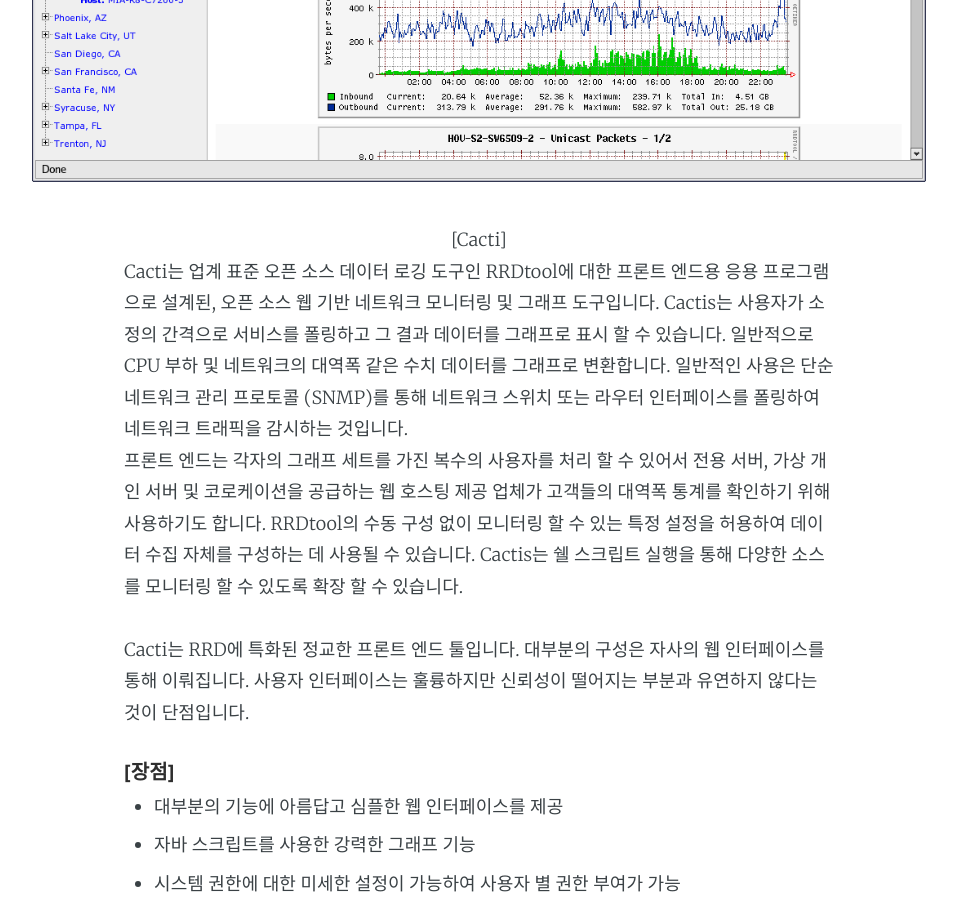
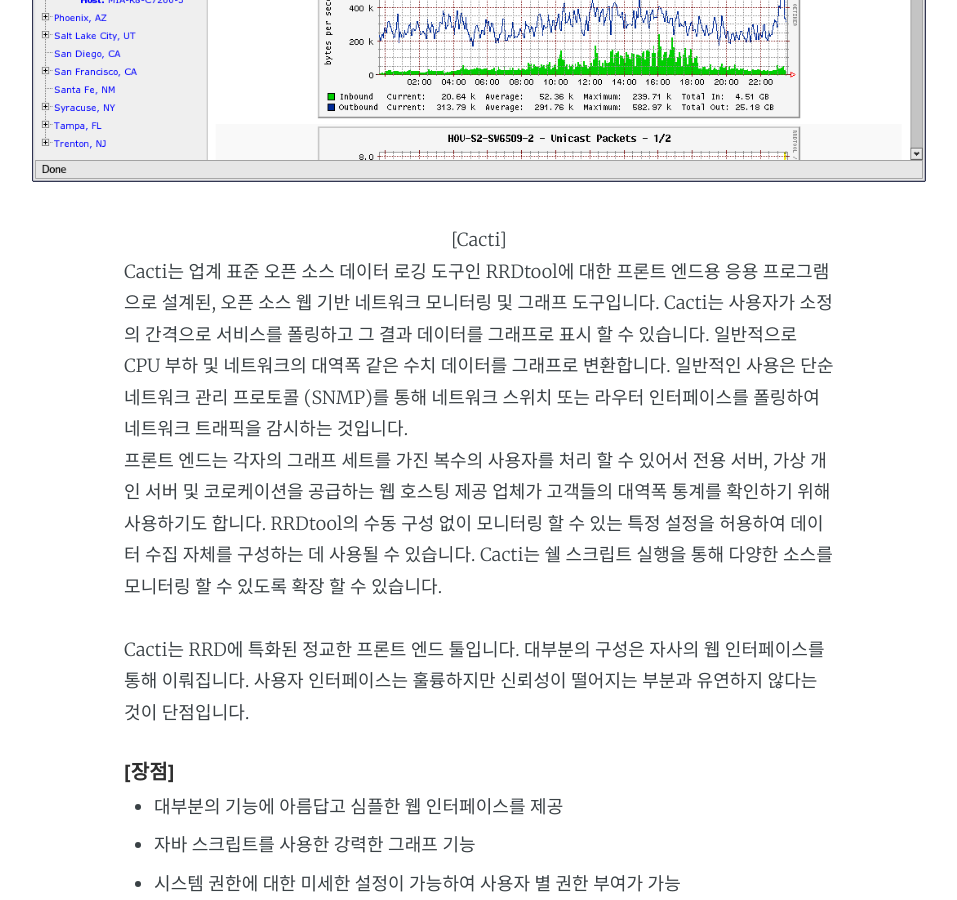
Before and after one commit to whatap/whatap.github.io, a Jekyll site: the page built from _posts/2015-10-11-OpenSourceMonitoringTool.md, in a window 1280 px wide and 900 px high, scrolled down 3718 px. Shown: the whole window, without its empty margins (161-1118 px from the left). Built offline with Jekyll 4.4.1, drawn with Linux system fonts in a browser that asks for light colours; Markdown is read by kramdown in place of the engine named in the settings.

Commit message:
no message

```diff
--- a/_posts/2015-10-11-OpenSourceMonitoringTool.md
+++ b/_posts/2015-10-11-OpenSourceMonitoringTool.md
@@ -62,8 +62,8 @@
 ![alt text](/assets/images/chcho/01/3_Cacti.png "3_Cacti")
 <center>[Cacti]</center>
 
-Cacti는 업계 표준 오픈 소스 데이터 로깅 도구인 RRDtool에 대한 프론트 엔드용 응용 프로그램으로 설계된, 오픈 소스 웹 기반 네트워크 모니터링 및 그래프 도구입니다. Cactis는 사용자가 소정의 간격으로 서비스를 폴링하고 그 결과 데이터를 그래프로 표시 할 수 있습니다. 일반적으로 CPU 부하 및 네트워크의 대역폭 같은 수치 데이터를 그래프로 변환합니다. 일반적인 사용은 단순 네트워크 관리 프로토콜 (SNMP)를 통해 네트워크 스위치 또는 라우터 인터페이스를 폴링하여 네트워크 트래픽을 감시하는 것입니다.
-프론트 엔드는 각자의 그래프 세트를 가진 복수의 사용자를 처리 할 수 있어서 전용 서버, 가상 개인 서버 및 코로케이션을 공급하는 웹 호스팅 제공 업체가 고객들의 대역폭 통계를 확인하기 위해 사용하기도 합니다. RRDtool의 수동 구성 없이 모니터링 할 수 있는 특정 설정을 허용하여 데이터 수집 자체를 구성하는 데 사용될 수 있습니다. Cactis는 쉘 스크립트 실행을 통해 다양한 소스를 모니터링 할 수 있도록 확장 할 수 있습니다.
+Cacti는 업계 표준 오픈 소스 데이터 로깅 도구인 RRDtool에 대한 프론트 엔드용 응용 프로그램으로 설계된, 오픈 소스 웹 기반 네트워크 모니터링 및 그래프 도구입니다. Cacti는 사용자가 소정의 간격으로 서비스를 폴링하고 그 결과 데이터를 그래프로 표시 할 수 있습니다. 일반적으로 CPU 부하 및 네트워크의 대역폭 같은 수치 데이터를 그래프로 변환합니다. 일반적인 사용은 단순 네트워크 관리 프로토콜 (SNMP)를 통해 네트워크 스위치 또는 라우터 인터페이스를 폴링하여 네트워크 트래픽을 감시하는 것입니다.
+프론트 엔드는 각자의 그래프 세트를 가진 복수의 사용자를 처리 할 수 있어서 전용 서버, 가상 개인 서버 및 코로케이션을 공급하는 웹 호스팅 제공 업체가 고객들의 대역폭 통계를 확인하기 위해 사용하기도 합니다. RRDtool의 수동 구성 없이 모니터링 할 수 있는 특정 설정을 허용하여 데이터 수집 자체를 구성하는 데 사용될 수 있습니다. Cacti는 쉘 스크립트 실행을 통해 다양한 소스를 모니터링 할 수 있도록 확장 할 수 있습니다.
 
 Cacti는 RRD에 특화된 정교한 프론트 엔드 툴입니다. 대부분의 구성은 자사의 웹 인터페이스를 통해 이뤄집니다. 사용자 인터페이스는 훌륭하지만 신뢰성이 떨어지는 부분과 유연하지 않다는 것이 단점입니다.
 
```
